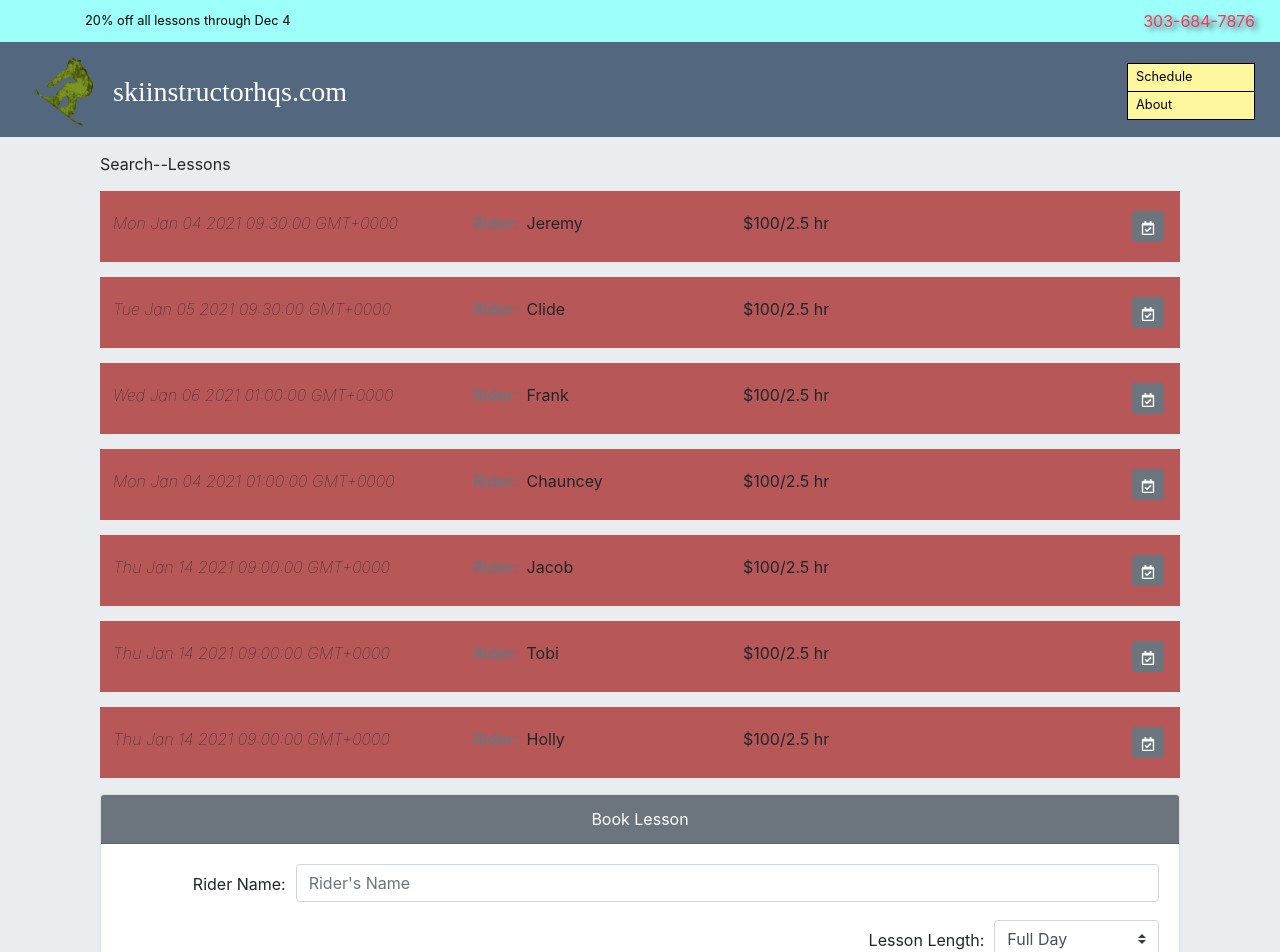
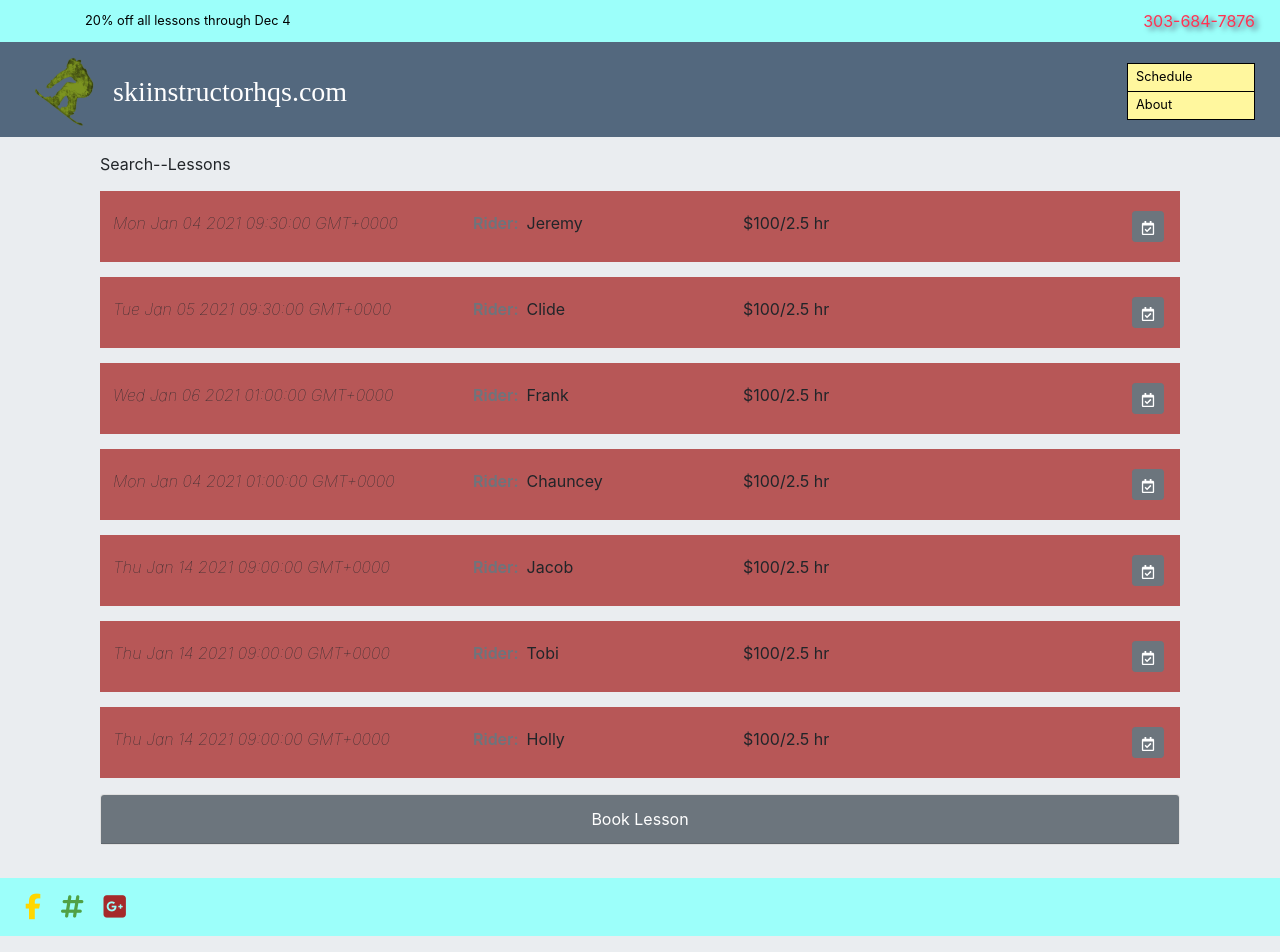
Before and after one commit to hicksey-makes/ski-lessons-snowV2, a React (Create React App) app: page / in a window 1280 px wide. Shown: the top 952 px of the page. Built offline with nearby package versions, Linux system fonts and the light colour scheme; a web font is replaced by a local one.

Commit message:
add hide/show addlessons and delete item func'y to reservation onclick

```diff
--- a/src/components/AddLessons.js
+++ b/src/components/AddLessons.js
@@ -3,7 +3,10 @@ import React, { Component } from 'react';
 class AddLessons extends Component {
   render() {
     return (
-      <div className="card mt-3">
+      <div className={
+        'card textcenter mt-3 ' +
+        (this.props.formDisplay ? '': 'add-lesson')
+      }>
         <div className="card-header bg-secondary text-white text-center">
           Book Lesson
         </div>
--- a/src/components/App.js
+++ b/src/components/App.js
@@ -13,9 +13,11 @@ class App extends Component {
     super();
     this.state = {
       myLessons: [],
+      formDisplay: false,
       lastIndex: 0
     };
     this.deleteLesson = this.deleteLesson.bind(this);
+    this.toggleAdd = this.toggleAdd.bind(this);
   }
 
   deleteLesson(lsn) {
@@ -25,6 +27,12 @@ class App extends Component {
     this.setState({
       myLessons: tempLsns
     });
+  }
+
+  toggleAdd() {
+    this.setState({
+      formDisplay: !this.state.formDisplay
+    })
   }
 
   componentDidMount() {
@@ -53,8 +61,8 @@ class App extends Component {
           <div class="col-md-12">
             <div class="container">
               <SearchLessons  />
-              <ListLessons lessons={this.state.myLessons} deleteLesson={this.deleteLesson}  />
-              <AddLessons  />
+              <ListLessons lessons={this.state.myLessons} deleteLesson={this.deleteLesson} toggleAdd={this.toggleAdd} />
+              <AddLessons formDisplay={this.state.formDisplay} />
             </div>
           </div>
         </div>
--- a/src/components/ListLessons.js
+++ b/src/components/ListLessons.js
@@ -33,7 +33,7 @@ class ListLessons extends Component {
                 {item.lessonCost}
               </div>
               <div class="col-2 col-md-2 brd">
-                <button class="btn btn-sm btn-secondary mr-3 ml-md-auto d-block" onClick={() => this.props.deleteLesson(item)}><FaRegCalendarCheck  /></button>
+                <button class="btn btn-sm btn-secondary mr-3 ml-md-auto d-block" onClick={() => {this.props.deleteLesson(item); this.props.toggleAdd()}}><FaRegCalendarCheck  /></button>
               </div>
             </div>
 
--- a/src/css/App.css
+++ b/src/css/App.css
@@ -24,6 +24,10 @@
   font-weight: lighter;
 }
 
+.add-lesson .card-body {
+  display: none;
+}
+
 @media screen only and (max-width: 539px) {
 
 }
```
